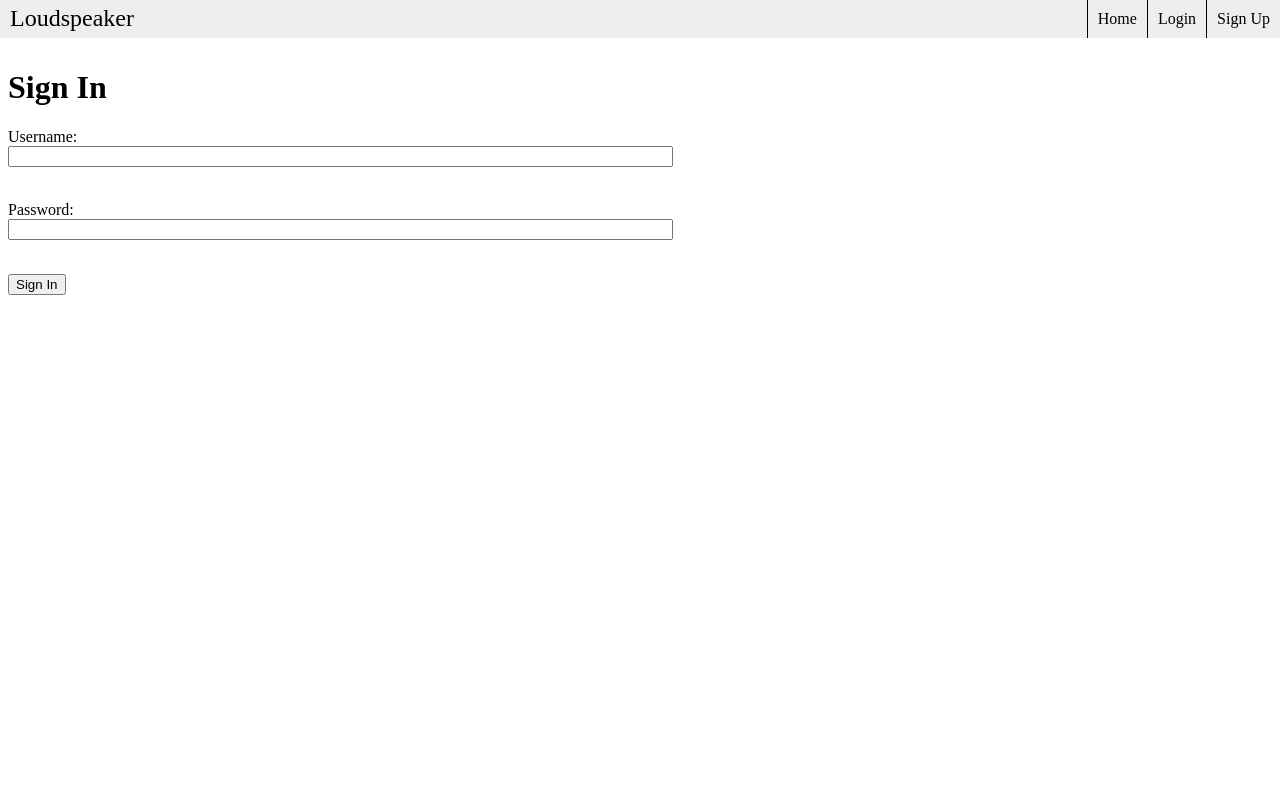
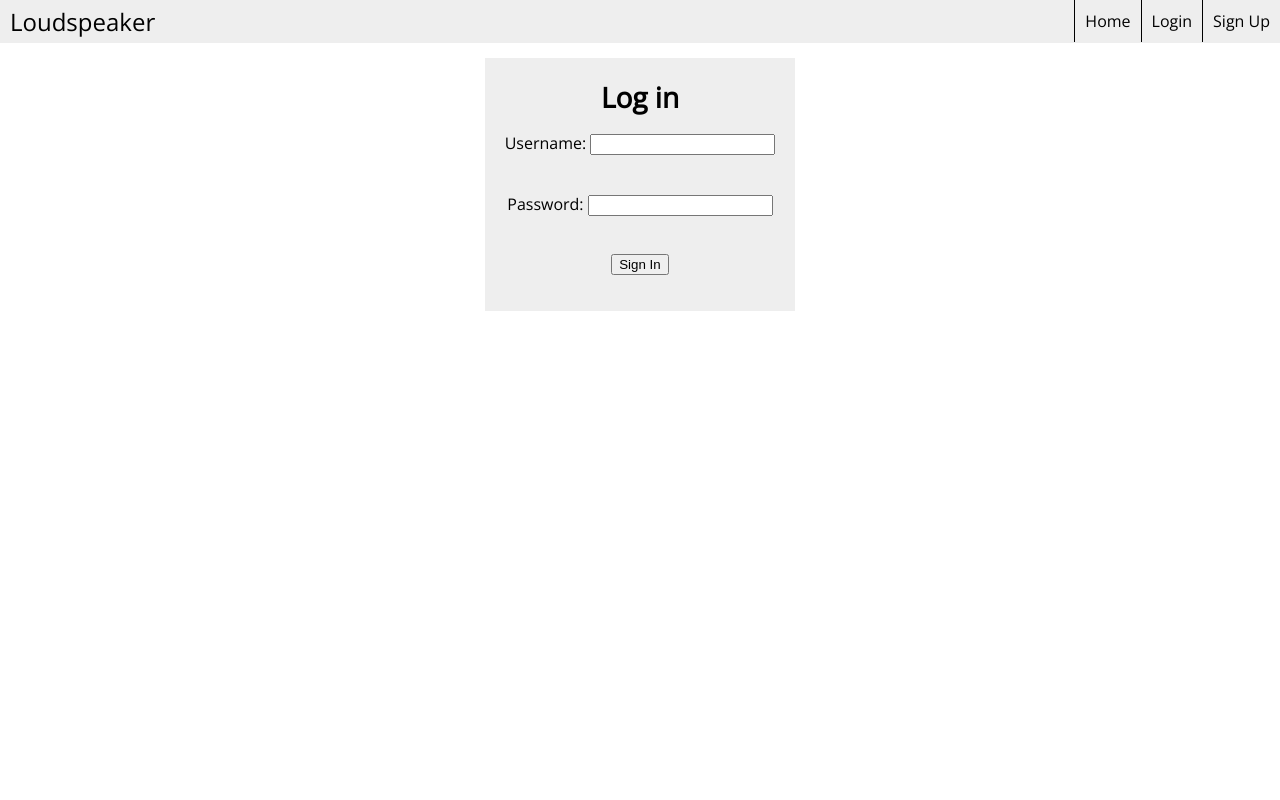
Before and after one commit to tinawong15/intro-project, a Flask app: page /login in a window 1280 px wide. Run offline with Flask 2, Linux system fonts and the light colour scheme.

Commit message:
flash message and login into card format

```diff
--- a/app/static/css/style.css
+++ b/app/static/css/style.css
@@ -1,4 +1,8 @@
+body {
+  font-family: "Open Sans", sans-serif;
+}
 .nav {
+  z-index: 2;
   margin: 0;
   padding: 0;
   top: 0;
@@ -45,3 +49,53 @@
   height: 40px;
   width: 100%;
 }
+
+.card {
+  padding: 20px;
+  margin: 10px;
+  text-align: center;
+  background-color: #eeeeee;
+  display: inline-block;
+}
+
+.title {
+  font-size: 28px;
+  font-weight: bold;
+}
+
+.flash-holder {
+  z-index: 1;
+  position: absolute;
+  left: 10px;
+  top: -100%;
+  margin-top: 50px;
+  animation: present-flashed 8s ease 0.5s 1 normal forwards;
+  -webkit-animation: present-flashed 8s ease 0.5s 1 normal forwards;
+}
+
+.flash {
+  background-color: black;
+  color: white;
+  padding: 5px;
+  margin: 5px;
+  opacity: 0.8;
+  border-radius: 5px;
+}
+
+@keyframes present-flashed {
+  0%, 100% {
+    top: -100%;
+  }
+  5%, 80% {
+    top: 0%;
+  }
+}
+
+@-webkit-keyframes present-flashed {
+  0%, 100% {
+    top: -100%;
+  }
+  5%, 80% {
+    top: 0%;
+  }
+}
--- a/app/templates/base.html
+++ b/app/templates/base.html
@@ -2,6 +2,7 @@
   <head>
     <title>{{ title }} - Loudspeaker</title>
     <link rel="stylesheet" href="{{ url_for('static', filename='css/style.css') }}"></link>
+    <link href="https://fonts.googleapis.com/css?family=Open+Sans" rel="stylesheet">
   </head>
   <body>
     <ul class="nav">
@@ -31,12 +32,12 @@
       <!-- empty so user can see things otherwise hidden by the nav bar -->
     </div>
     {% with messages = get_flashed_messages() %}
-      {% if messages %}
-    <ul>
+    {% if messages %}
+    <div class="flash-holder">
       {% for message in messages %}
-      <li>{{ message }} </li>
+      <div class="flash">{{ message }} </div><br>
       {% endfor %}
-    </ul>
+    </div>
     {% endif %}
     {% endwith %}
     {% block content %}{% endblock %}
--- a/app/templates/login.html
+++ b/app/templates/login.html
@@ -2,19 +2,21 @@
 {% extends "base.html" %}
 
 {% block content %}
-  <h1>Sign In</h1>
+<center>
+  <div class="card">
+    <span class="title">Log in</span>
     <form action="" method="post" name="login">
       {{ form.hidden_tag() }}
       <p>
-          Username:<br>
-          {{ form.username(size=80) }}<br>
+      Username:
+      {{ form.username() }}<br>
       {% for error in form.username.errors %}
       <span style="color: red;">[{{ error }}]</span>
       {% endfor %}<br>
       </p>
       <p>
-          Password:<br>
-          {{ form.password(size=80) }}<br>
+      Password:
+      {{ form.password() }}<br>
       {% for error in form.password.errors %}
       <span style="color: red;">[{{ error }}]</span>
       {% endfor %}<br>
@@ -22,4 +24,6 @@
 
       <p><input type="submit" value="Sign In"></p>
     </form>
+  </div>
+</center>
 {% endblock %}
```
Also changed, not shown: app.db, 1 other file. Lines whose indentation alone changed are shown as unchanged.
